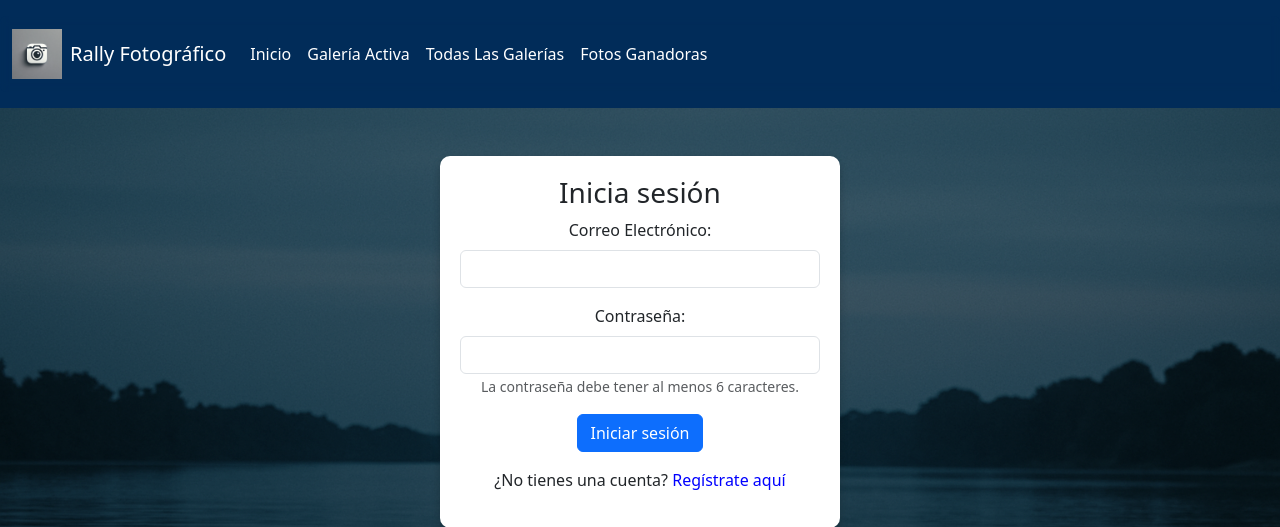
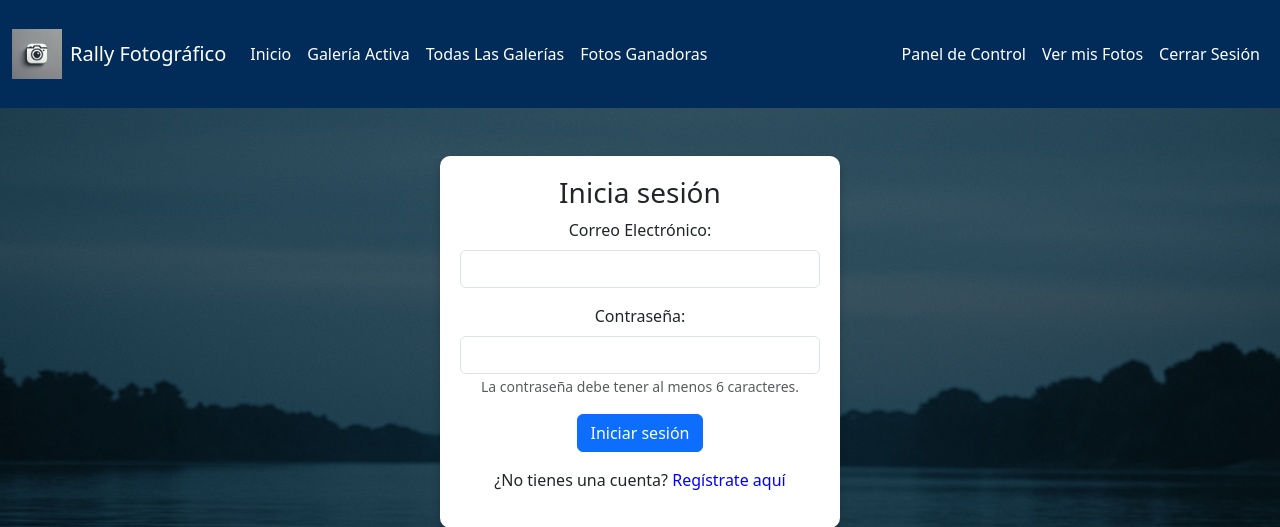
Before and after one commit to Jaigardel/ProyectoIntegrado, a PHP site: page /login/login.php in a window 1280 px wide. Shown: the top 527 px of the page. Run offline with PHP 8.4, Linux system fonts and the light colour scheme; the visitor is signed in with stand-in values (Sample User, id 1).

Commit message:
Arreglo de los enlaces del nav(no aparecía cerrar sesión en la vista de usuario)

```diff
--- a/admin.php
+++ b/admin.php
@@ -82,6 +82,8 @@
                         <a class="nav-link text-white" href="usuario.php">Ver mis Fotos</a>
                     </li>
                     <li class="nav-item">
+                        <a class="nav-link text-white" href="./login/cerrarSesion.php">Cerrar Sesión</a>
+                    </li>
                 <?php }else{?>
                     <li class="nav-item">
                         <a class="nav-link text-white" href="login/login.php">Iniciar Sesión</a>
--- a/admin/anadirRallys.php
+++ b/admin/anadirRallys.php
@@ -71,6 +71,8 @@
                         <a class="nav-link text-white" href="../usuario.php">Ver mis Fotos</a>
                     </li>
                     <li class="nav-item">
+                        <a class="nav-link text-white" href="../login/cerrarSesion.php">Cerrar Sesión</a>
+                    </li>
                 <?php }else{?>
                     <li class="nav-item">
                         <a class="nav-link text-white" href="../login/login.php">Iniciar Sesión</a>
--- a/admin/fotosAdmin.php
+++ b/admin/fotosAdmin.php
@@ -103,6 +103,8 @@
                         <a class="nav-link text-white" href="../usuario.php">Ver mis Fotos</a>
                     </li>
                     <li class="nav-item">
+                        <a class="nav-link text-white" href="../login/cerrarSesion.php">Cerrar Sesión</a>
+                    </li>
                 <?php }else{?>
                     <li class="nav-item">
                         <a class="nav-link text-white" href="../login/login.php">Iniciar Sesión</a>
--- a/admin/gestionRallys.php
+++ b/admin/gestionRallys.php
@@ -71,6 +71,8 @@
                         <a class="nav-link text-white" href="../usuario.php">Ver mis Fotos</a>
                     </li>
                     <li class="nav-item">
+                        <a class="nav-link text-white" href="../login/cerrarSesion.php">Cerrar Sesión</a>
+                    </li>
                 <?php }else{?>
                     <li class="nav-item">
                         <a class="nav-link text-white" href="../login/login.php">Iniciar Sesión</a>
--- a/admin/gestionUsuarios.php
+++ b/admin/gestionUsuarios.php
@@ -73,6 +73,8 @@
                         <a class="nav-link text-white" href="../usuario.php">Ver mis Fotos</a>
                     </li>
                     <li class="nav-item">
+                        <a class="nav-link text-white" href="../login/cerrarSesion.php">Cerrar Sesión</a>
+                    </li>
                 <?php }else{?>
                     <li class="nav-item">
                         <a class="nav-link text-white" href="../login/login.php">Iniciar Sesión</a>
--- a/fotosGanadoras.php
+++ b/fotosGanadoras.php
@@ -88,6 +88,8 @@
                         <a class="nav-link text-white" href="usuario.php">Ver mis Fotos</a>
                     </li>
                     <li class="nav-item">
+                        <a class="nav-link text-white" href="./login/cerrarSesion.php">Cerrar Sesión</a>
+                    </li>
                 <?php }else{?>
                     <li class="nav-item">
                         <a class="nav-link text-white" href="login/login.php">Iniciar Sesión</a>
--- a/galeria.php
+++ b/galeria.php
@@ -107,6 +107,8 @@ $fotos = $stmt->fetchAll(PDO::FETCH_ASSOC);
                         <a class="nav-link text-white" href="usuario.php">Ver mis Fotos</a>
                     </li>
                     <li class="nav-item">
+                        <a class="nav-link text-white" href="./login/cerrarSesion.php">Cerrar Sesión</a>
+                    </li>
                 <?php }else{?>
                     <li class="nav-item">
                         <a class="nav-link text-white" href="login/login.php">Iniciar Sesión</a>
--- a/galeriaActiva.php
+++ b/galeriaActiva.php
@@ -121,6 +121,8 @@ if ($hayGaleriaActiva) {
                         <a class="nav-link text-white" href="usuario.php">Ver mis Fotos</a>
                     </li>
                     <li class="nav-item">
+                        <a class="nav-link text-white" href="./login/cerrarSesion.php">Cerrar Sesión</a>
+                    </li>
                 <?php }else{?>
                     <li class="nav-item">
                         <a class="nav-link text-white" href="login/login.php">Iniciar Sesión</a>
--- a/index.php
+++ b/index.php
@@ -99,6 +99,8 @@
                         <a class="nav-link text-white" href="usuario.php">Ver mis Fotos</a>
                     </li>
                     <li class="nav-item">
+                        <a class="nav-link text-white" href="./login/cerrarSesion.php">Cerrar Sesión</a>
+                    </li>
                 <?php }else{?>
                     <li class="nav-item">
                         <a class="nav-link text-white" href="login/login.php">Iniciar Sesión</a>
--- a/login/login.php
+++ b/login/login.php
@@ -67,18 +67,46 @@
         <div class="collapse navbar-collapse justify-content-between" id="navbarNav">
             <ul class="navbar-nav text-center">
                 <li class="nav-item">
-                    <a class="nav-link text-white" href="index.php">Inicio</a>
+                    <a class="nav-link text-white" href="../index.php">Inicio</a>
                 </li>
                 <li class="nav-item">
-                    <a class="nav-link text-white" href="galeriaActiva.php">Galería Activa</a>
+                    <a class="nav-link text-white" href="../galeriaActiva.php">Galería Activa</a>
                 </li>
                 <li class="nav-item">
-                    <a class="nav-link text-white" href="todasGalerias.php">Todas Las Galerías</a>
+                    <a class="nav-link text-white" href="../todasGalerias.php">Todas Las Galerías</a>
                 </li>
                 <li class="nav-item">
-                    <a class="nav-link text-white" href="fotosGanadoras.php">Fotos Ganadoras</a>
+                    <a class="nav-link text-white" href="../fotosGanadoras.php">Fotos Ganadoras</a>
                 </li>
             </ul>
+
+            <ul class="navbar-nav text-center">
+                <?php if ($_SESSION["rol"] == 1){ ?>
+                    <li class="nav-item">
+                        <a class="nav-link text-white" href="../admin.php">Panel de Control</a>
+                    </li>
+                    <li class="nav-item">
+                        <a class="nav-link text-white" href="../usuario.php">Ver mis Fotos</a>
+                    </li>
+                    <li class="nav-item">
+                        <a class="nav-link text-white" href="cerrarSesion.php">Cerrar Sesión</a>
+                    </li>
+                <?php }elseif ($_SESSION["rol"] == 2){ ?>
+                    <li class="nav-item">
+                        <a class="nav-link text-white" href="../usuario.php">Ver mis Fotos</a>
+                    </li>
+                    <li class="nav-item">
+                        <a class="nav-link text-white" href="cerrarSesion.php">Cerrar Sesión</a>
+                    </li>
+                <?php }else{?>
+                    <li class="nav-item">
+                        <a class="nav-link text-white" href="../login/login.php">Iniciar Sesión</a>
+                    </li>
+                    <li class="nav-item">
+                        <a class="nav-link text-white" href="../login/registro.php">Registrarse</a>
+                    </li>
+                <?php } ?>
+
         </div>
     </header>
 
--- a/modificarFoto.php
+++ b/modificarFoto.php
@@ -126,6 +126,8 @@
                         <a class="nav-link text-white" href="usuario.php">Ver mis Fotos</a>
                     </li>
                     <li class="nav-item">
+                        <a class="nav-link text-white" href="./login/cerrarSesion.php">Cerrar Sesión</a>
+                    </li>
                 <?php }else{?>
                     <li class="nav-item">
                         <a class="nav-link text-white" href="login/login.php">Iniciar Sesión</a>
--- a/subirFotos.php
+++ b/subirFotos.php
@@ -69,6 +69,8 @@
                         <a class="nav-link text-white" href="usuario.php">Ver mis Fotos</a>
                     </li>
                     <li class="nav-item">
+                        <a class="nav-link text-white" href="./login/cerrarSesion.php">Cerrar Sesión</a>
+                    </li>
                 <?php }else{?>
                     <li class="nav-item">
                         <a class="nav-link text-white" href="login/login.php">Iniciar Sesión</a>
--- a/todasGalerias.php
+++ b/todasGalerias.php
@@ -70,6 +70,8 @@
                         <a class="nav-link text-white" href="usuario.php">Ver mis Fotos</a>
                     </li>
                     <li class="nav-item">
+                        <a class="nav-link text-white" href="./login/cerrarSesion.php">Cerrar Sesión</a>
+                    </li>
                 <?php }else{?>
                     <li class="nav-item">
                         <a class="nav-link text-white" href="login/login.php">Iniciar Sesión</a>
--- a/usuario.php
+++ b/usuario.php
@@ -94,6 +94,8 @@
                         <a class="nav-link text-white" href="usuario.php">Ver mis Fotos</a>
                     </li>
                     <li class="nav-item">
+                        <a class="nav-link text-white" href="./login/cerrarSesion.php">Cerrar Sesión</a>
+                    </li>
                 <?php }else{?>
                     <li class="nav-item">
                         <a class="nav-link text-white" href="login/login.php">Iniciar Sesión</a>
```
Also changed, not shown: login/registro.php (+31 -4 lines).
